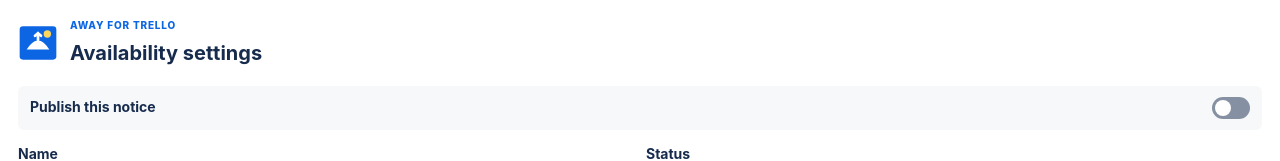
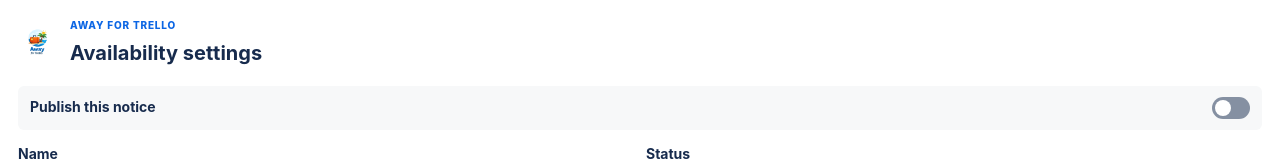
Before and after one commit to shockworld/away-for-trello, a website with bundled scripts: page settings.html in a window 1280 px wide. Shown: the top 161 px of the page. Built offline with nearby package versions, Linux system fonts and the light colour scheme; a script that the page names is missing.

Commit message:
Use new Away for Trello icon

```diff
--- a/settings.html
+++ b/settings.html
@@ -4,12 +4,13 @@
     <meta charset="utf-8">
     <meta name="viewport" content="width=device-width, initial-scale=1">
     <title>Availability settings · Away for Trello</title>
+    <link rel="icon" href="./images/away-for-trello.png" type="image/png">
     <link rel="stylesheet" href="./css/styles.css">
   </head>
   <body class="power-up-page">
     <main id="content" class="popup-content">
       <header class="popup-heading">
-        <img src="./images/icon.svg" alt="">
+        <img src="./images/away-for-trello.png" alt="">
         <div><p class="eyebrow">Away for Trello</p><h1 data-i18n="settingsTitle">Availability settings</h1></div>
       </header>
       <form novalidate>
```
